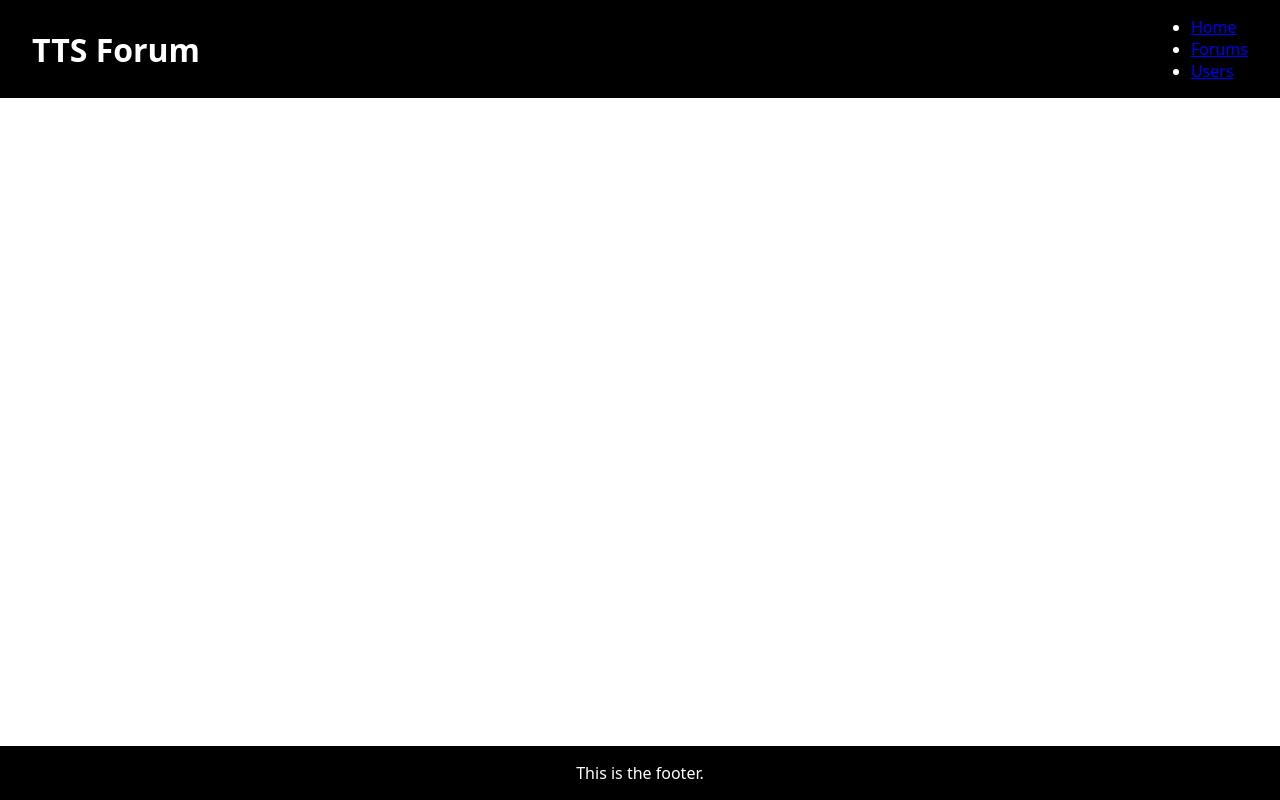
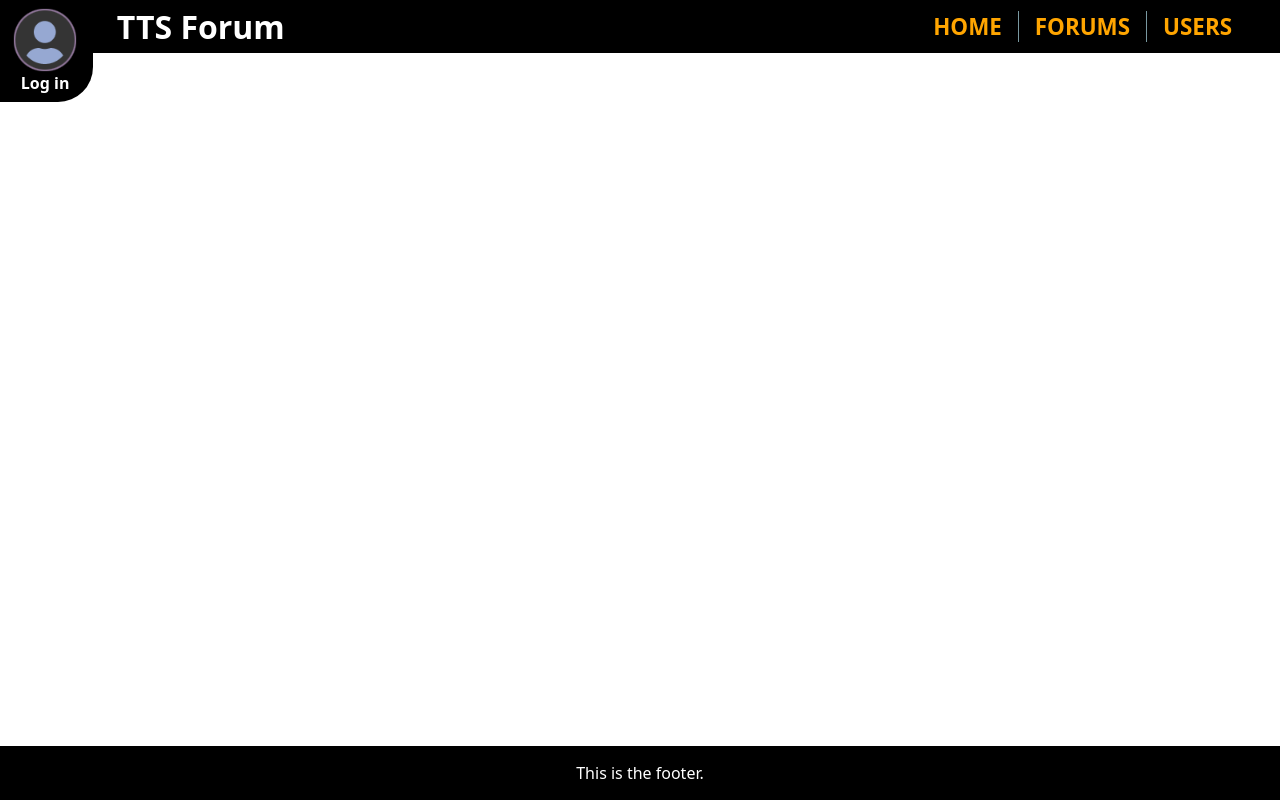
Before and after one commit to stoffe-fe23/fe23-js2-slutprojekt-sttforum, a website built with Parcel: page frontend/src/index.html in a window 1280 px wide. Built offline with nearby package versions, Linux system fonts and the light colour scheme; files whose address does not match are found by name; what navigo would draw is missing.

Commit message:
user login grund

```diff
--- a/backend/src/index.ts
+++ b/backend/src/index.ts
@@ -21,9 +21,9 @@ const app = express();
 
 // Have to hardcode it instead for now... unless there is a better solution.
 app.use((req: Request, res: Response, next: NextFunction) => {
-    res.set("Access-Control-Allow-Origin", req.headers.host);
+    res.set("Access-Control-Allow-Origin", 'http://localhost:1234');
     res.set("Access-Control-Allow-Credentials", "true");
-    //     res.set("Access-Control-Allow-Headers", "Content-Type,X-Requested-With");
+    res.set("Access-Control-Allow-Headers", "Content-Type,X-Requested-With");
     res.set("Access-Control-Allow-Methods", "PUT,PATCH,POST,GET,DELETE,OPTIONS");
     next();
 });
--- a/frontend/src/css/style.css
+++ b/frontend/src/css/style.css
@@ -28,7 +28,7 @@ header {
     display: flex;
     justify-content: space-between;
     align-items: center;
-    margin: 0 0 3rem 0;
+    margin: 0 0 3rem 0rem;
     background-color: black;
     color: white;
     padding: 0 2rem;
@@ -38,7 +38,39 @@ header {
 }
 
 header h1 {
+    margin: 0px 0px 0px 5rem;
+    padding: 0.3rem;
+}
+
+header nav ul {
+    display: flex;
+    list-style: none;
     margin: 0;
+    padding: 0;
+}
+
+header nav li {
+    padding: 0 1rem;
+    border-right: 1px solid rgba(173, 216, 230, 0.7);
+}
+
+header nav li:last-of-type {
+    border-right: none;
+}
+
+header nav li a {
+    text-transform: uppercase;
+    font-size: 1.4em;
+    font-weight: 700;
+    color: orange;
+    text-decoration: none;
+}
+
+header nav li a:hover,
+header nav li a:focus,
+header nav li a:active {
+    color: yellow;
+    text-shadow: 0px 0px 10px yellow;
 }
 
 main {
--- a/frontend/src/css/user.css
+++ b/frontend/src/css/user.css
@@ -10,3 +10,29 @@
 #login-form input {
     display: block;
 }
+
+
+#current-user {
+    position: fixed;
+    top: 0px;
+    left: 0px;
+    display: flex;
+    justify-content: center;
+    align-items: center;
+    flex-direction: column;
+    padding: 0.5rem 1rem 0.5rem 0.8rem;
+    cursor: pointer;
+    background-color: black;
+    border-radius: 0 0 35px 0;
+}
+
+#user-image {
+    max-width: 64px;
+    height: auto;
+}
+
+#user-name {
+    color: white;
+    font-weight: 700;
+    padding: 0 0.5rem;
+}
--- a/frontend/src/index.html
+++ b/frontend/src/index.html
@@ -18,6 +18,10 @@
     </head>
     <body>
         <header>
+            <div id="current-user">
+                <img id="user-image" src="./images/user-icon.png" alt="Profile picture">
+                <div id="user-name">Log in</div>
+            </div>
             <h1>TTS Forum</h1>
             <nav>
                 <ul>
--- a/frontend/src/modules/ForumApp.ts
+++ b/frontend/src/modules/ForumApp.ts
@@ -45,7 +45,8 @@ export default class ForumApp {
         const apiResponse: StatusResponseAPI = await this.api.getJson("user/current");
 
         if (apiResponse.data && apiResponse.message == "User") {
-            this.user = new User(apiResponse.data as UserData);
+            this.user = new User(this, apiResponse.data as UserData);
+            this.displayCurrentUser();
             console.log("User is logged in: ", this.user.userName);
         }
         else if (apiResponse.message == "No User") {
@@ -90,11 +91,9 @@ export default class ForumApp {
             username: loginName,
             password: loginPass
         };
-        console.log("LESIGH", postData);
+
         const response: StatusResponseAPI = await this.api.postJson("user/login", postData);
-        console.log("UL RESPONSE DATA", response);
         if (response && response.message && (response.message == "Login successful")) {
-            console.log("UL LOGIN SUCCESS");
             await this.loadCurrentUser();
             await this.loadForums();
         }
@@ -139,4 +138,19 @@ export default class ForumApp {
             throw new Error("You must be logged in the view the forums.");
         }
     }
+
+    public displayCurrentUser() {
+        const userBox = document.querySelector("#current-user") as HTMLElement;
+        const userImage = userBox.querySelector("#user-image") as HTMLImageElement;
+        const userName = userBox.querySelector("#user-name") as HTMLDivElement;
+
+        if (this.isLoggedIn() && this.user && userBox) {
+            userName.innerText = this.user.userName;
+            userImage.src = this.user.picture;
+        }
+        else {
+            userName.innerText = "Log in";
+            userImage.src = new URL('../images/user-icon.png', import.meta.url).toString();
+        }
+    }
 }
--- a/frontend/src/modules/User.ts
+++ b/frontend/src/modules/User.ts
@@ -5,7 +5,7 @@
     User.ts
     Class for managing the currently logged-in user and displaying/editing their profile.
 */
-
+import ForumApp from "./ForumApp";
 import { UserData } from "./TypeDefs";
 
 export default class User {
@@ -14,17 +14,19 @@ export default class User {
     public email: string;
     public picture: string;
     public admin: boolean;
+    private app: ForumApp;
 
-    constructor(userData: UserData | null = null) {
+    constructor(app: ForumApp, userData: UserData | null = null) {
+        this.app = app;
         if (userData) {
             this.id = userData.id;
             this.userName = userData.name;
             this.email = userData.email;
-            this.picture = (userData.picture.length ? userData.picture : new URL('../images/user-icon.png', import.meta.url).toString());
+            this.picture = (userData.picture.length ? `${this.app.mediaUrl}userpictures/${userData.picture}` : new URL('../images/user-icon.png', import.meta.url).toString());
             this.admin = userData.admin;
         }
     }
-
+    // mediaUrl
     // TODO: Methods for viewing and editing the user profile
 
     // TODO: Methods for logging on/off, and checking if logged in
```
Also changed, not shown: backend/dist/index.js (deleted), backend/dist/modules/Database.js (deleted), backend/dist/modules/Datastore.js (deleted), backend/dist/modules/TypeDefs.js (deleted), backend/dist/modules/authentication.js (deleted), backend/dist/modules/forumAPI.js (deleted), backend/dist/modules/password.js (deleted), backend/dist/modules/permissions.js (deleted), backend/dist/modules/userAPI.js (deleted).
